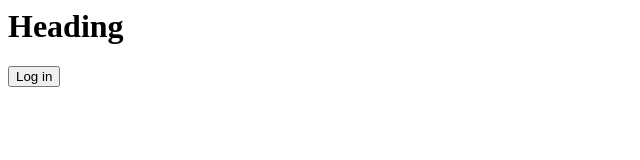
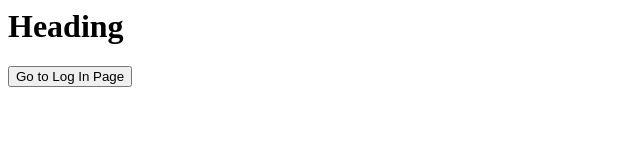
Before and after one commit to Starmarkus/GalacticGeeks1, a website: page index.html in a window 1280 px wide. Shown: the whole page, without its empty margins (0-640 px from the left). Drawn offline with Linux system fonts and the light colour scheme.

Commit message:
Edited button

```diff
--- a/index.html
+++ b/index.html
@@ -1,3 +1,5 @@
 <h1>Heading</h1>
 
-<button href="LogInPage.html"> Log in </button>
+<a href="LogInPage.html">
+    <button>Go to Log In Page</button>
+  </a>
```
